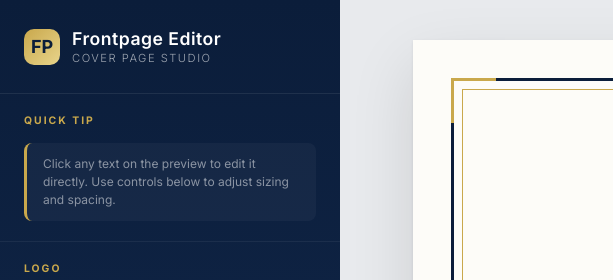
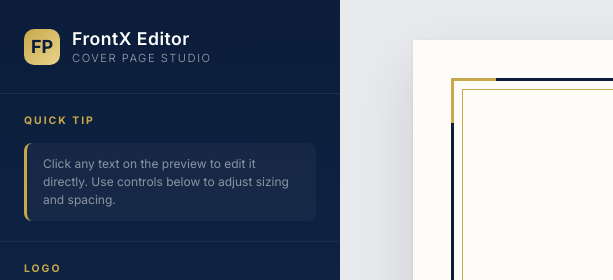
Before and after one commit to piyushk1134/FrontX, a plain HTML site: page index.html in a window 1280 px wide. Shown: the top 280 px of the page, 0-613 px from the left. Drawn offline with nearby package versions, Linux system fonts and the light colour scheme.

Commit message:
Update index.html

```diff
--- a/index.html
+++ b/index.html
@@ -4,7 +4,7 @@
 <head>
     <meta charset="UTF-8">
     <meta name="viewport" content="width=device-width, initial-scale=1.0">
-    <title>Frontpage Editor — Professional Cover Page</title>
+    <title>FrontX — Professional Cover Page</title>
     <link
         href="https://fonts.googleapis.com/css2?family=Cormorant+Garamond:ital,wght@0,400;0,500;0,600;0,700;1,400;1,500&family=Inter:wght@300;400;500;600;700&family=Montserrat:wght@400;500;600;700;800&display=swap"
         rel="stylesheet">
@@ -19,7 +19,7 @@
         <div class="sidebar-brand">
             <div class="sidebar-brand-icon">FP</div>
             <div class="sidebar-brand-text">
-                Frontpage Editor
+                FrontX Editor
                 <span>Cover Page Studio</span>
             </div>
         </div>
@@ -166,4 +166,5 @@
     <script src="script.js"></script>
 </body>
 
+
 </html>
```
